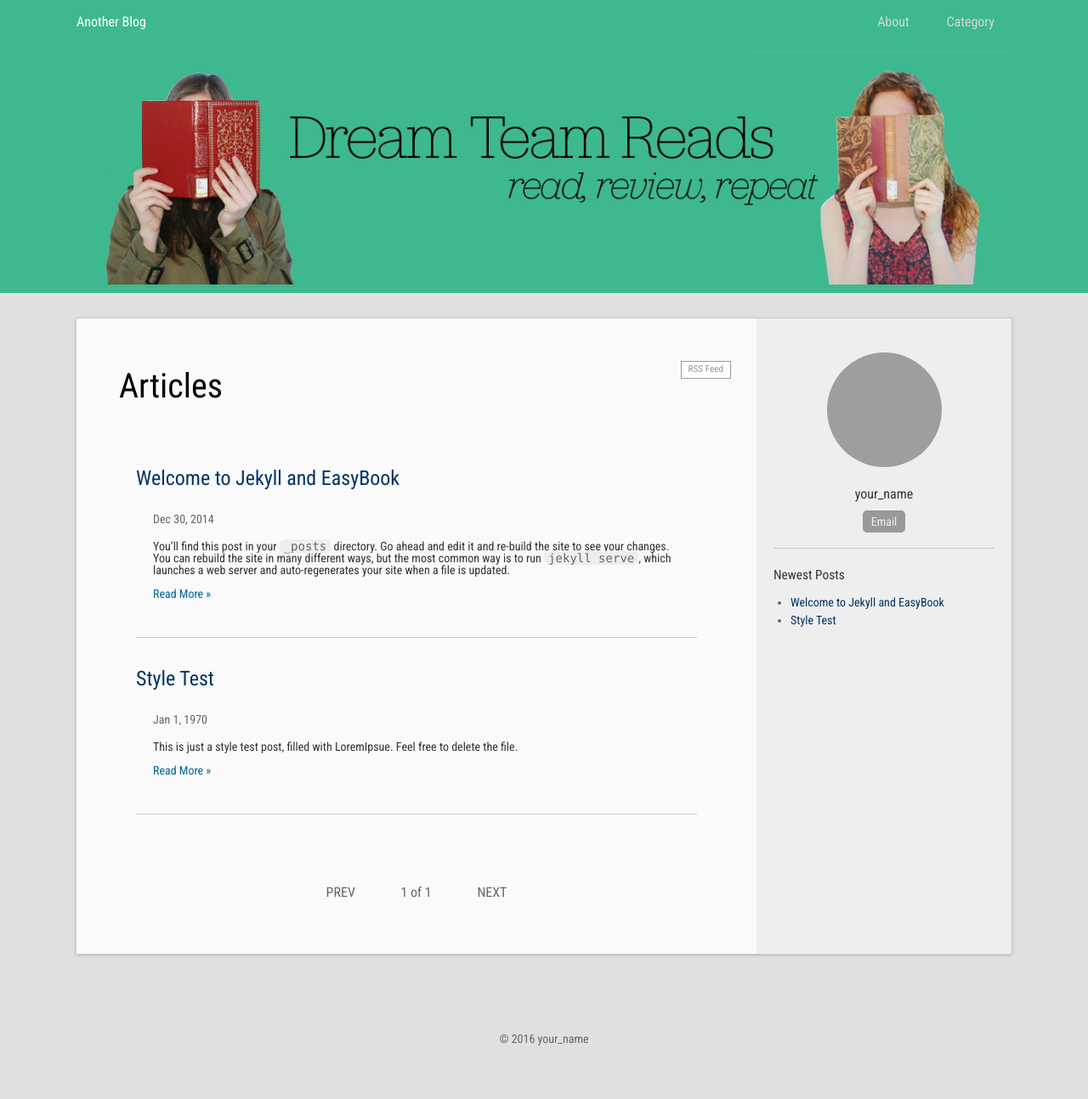
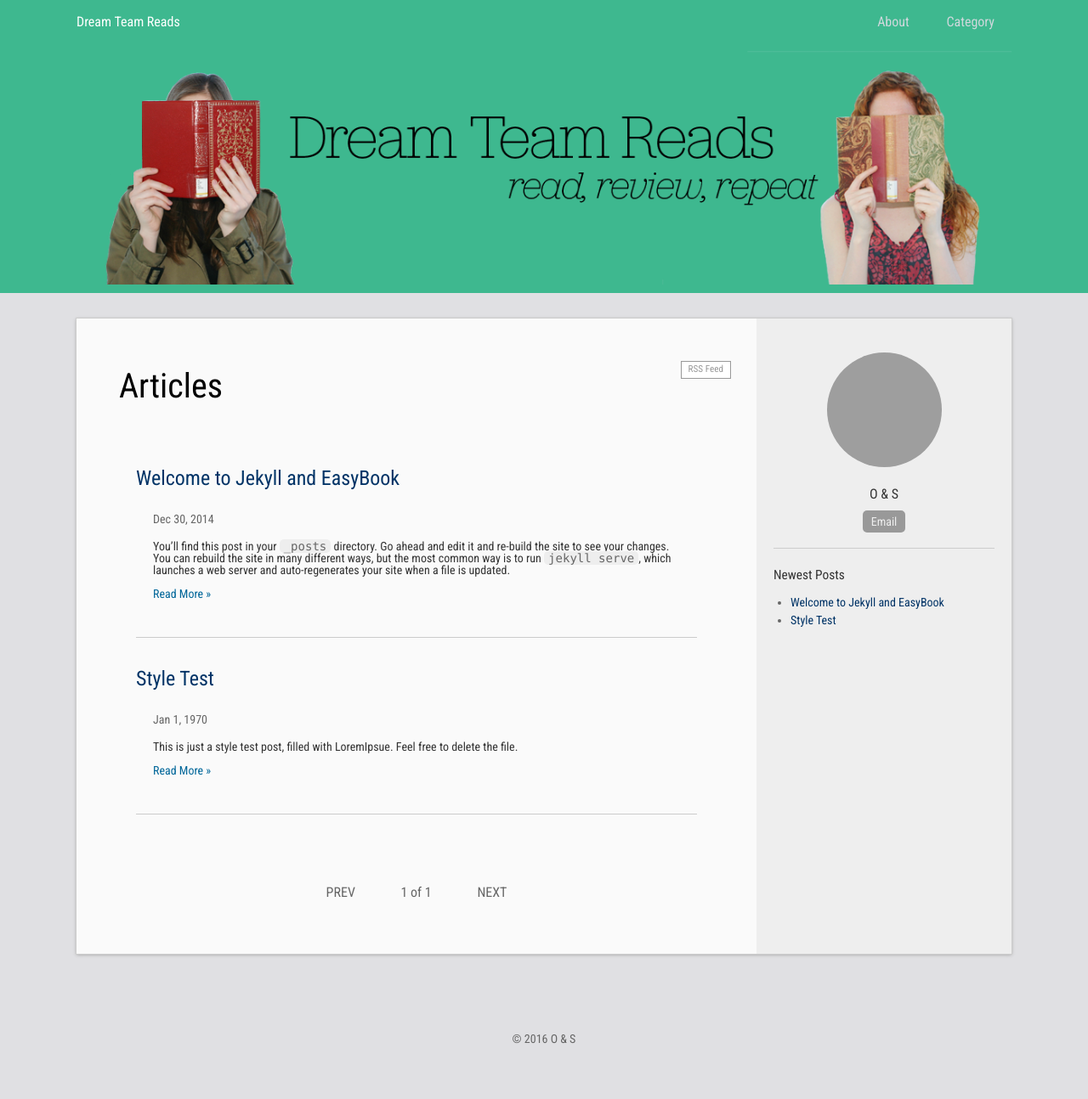
Before and after one commit to dreamteamreads/dreamteamreads.github.io, a Jekyll site: the page built from index.html, in a window 1280 px wide. Shown: the whole page at 85% size. Built offline with Jekyll 4.4.1, drawn with Linux system fonts in a browser that asks for light colours; the list of posts is cut into pages by our own code; grey boxes are pictures that could not be loaded.

Commit message:
Update _config.yml

```diff
--- a/_config.yml
+++ b/_config.yml
@@ -1,14 +1,14 @@
 # Site settings
-title: Another Blog
-url: "http://localhost"    # the protocol and hostname of your site, eg. `http://laobubu.github.io`
+title: Dream Team Reads
+url: "http://dreamteamreads.github.io"    # the protocol and hostname of your site, eg. `http://laobubu.github.io`
 baseurl: "" # the prefix of your site uri, eg. `/jekyll-theme-EasyBook` or just one slash `/`
 #timezone: Asia/Chongqing
 description: >
   One or more sentences introducing this blog.
 
 # Your information
-email: your_email@example.com
-author: your_name
+email: dreamteamreads@gmail.com
+author: O & S
 avatar: "//www.gravatar.com/avatar/your_email_md5?d=mm&s=135"
 profile: One sentence introducing yourself.
 #twitter_username: twitter_username
```
